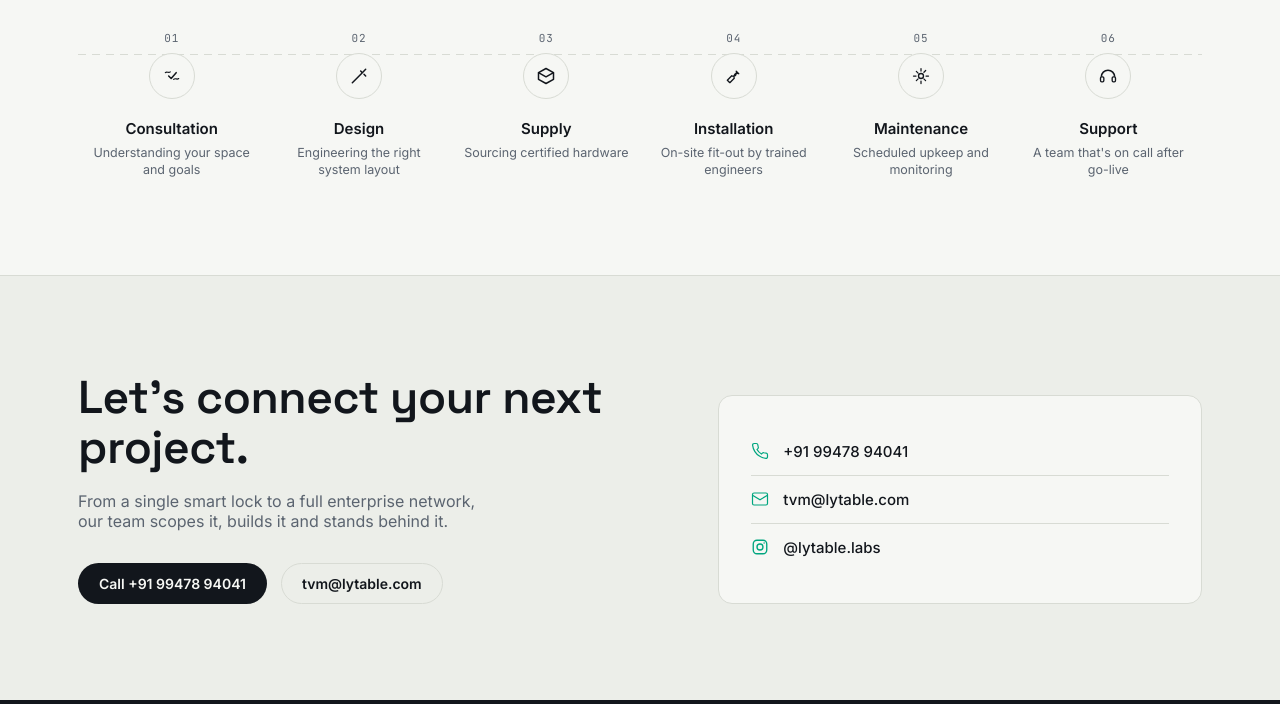
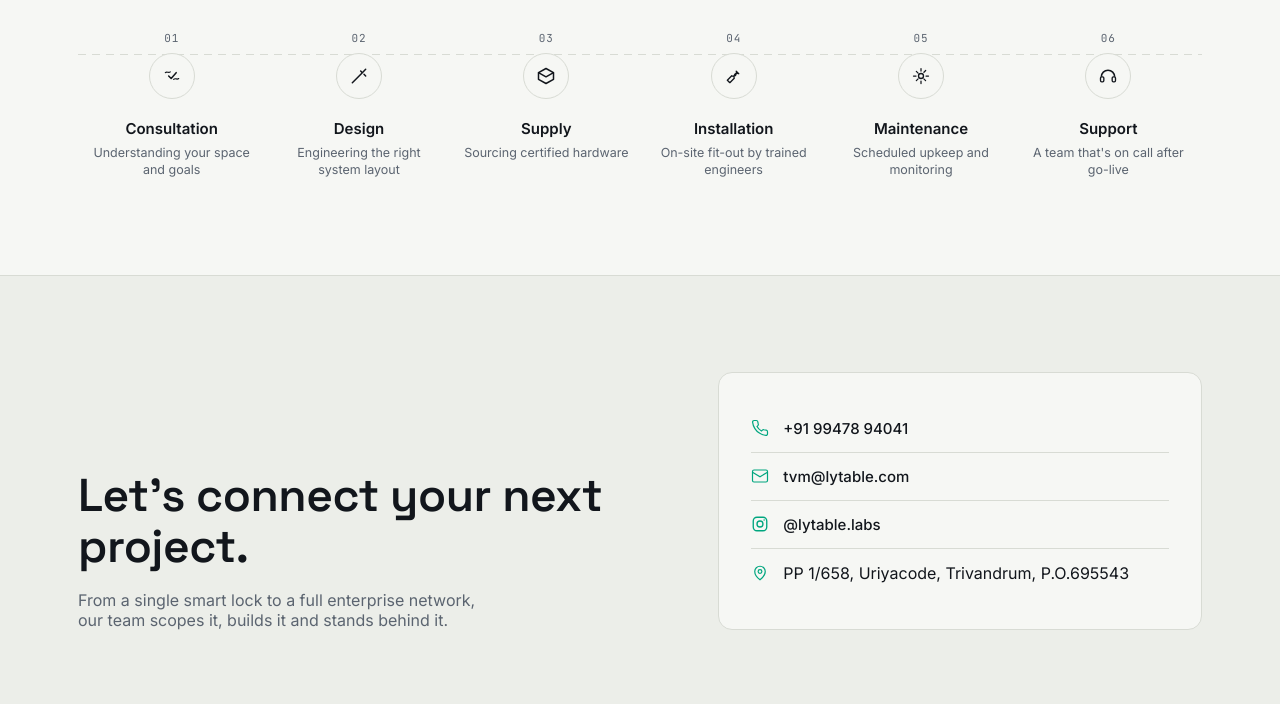
Before and after one commit to afrashamim/Lytable, a plain HTML site: page index.html in a window 1280 px wide. Shown: the part 1648-2352 px from the top of the page. Drawn offline with Linux system fonts and the light colour scheme.

Commit message:
adding address

```diff
--- a/index.html
+++ b/index.html
@@ -184,10 +184,6 @@
     <div>
       <h2>Let's connect your next project.</h2>
       <p class="sub">From a single smart lock to a full enterprise network, our team scopes it, builds it and stands behind it.</p>
-      <div class="contact-actions">
-        <a class="btn btn-primary" href="tel:+919947894041">Call +91 99478 94041</a>
-        <a class="btn btn-ghost" href="mailto:tvm@lytable.com">tvm@lytable.com</a>
-      </div>
     </div>
     <div class="contact-card">
       <div class="contact-row">
@@ -199,20 +195,23 @@
         <a href="mailto:tvm@lytable.com">tvm@lytable.com</a>
       </div>
       <div class="contact-row">
+        <svg viewBox="0 0 24 24" fill="none"><rect x="3" y="3" width="18" height="18" rx="5" stroke="currentColor" stroke-width="1.8"/><circle cx="12" cy="12" r="4" stroke="currentColor" stroke-width="1.8"/><circle cx="17.5" cy="6.5" r="1" fill="currentColor"/></svg>
+
+        <a href="https://www.instagram.com/lytable.labs/" target="_blank" rel="noopener noreferrer">
+        @lytable.labs</a>
+      </div>
+      <div class="contact-row">
   <svg viewBox="0 0 24 24" fill="none">
-    <rect x="3" y="3" width="18" height="18" rx="5"
-          stroke="currentColor" stroke-width="1.8"/>
-    <circle cx="12" cy="12" r="4"
-            stroke="currentColor" stroke-width="1.8"/>
-    <circle cx="17.5" cy="6.5" r="1"
-            fill="currentColor"/>
+    <path d="M12 21s7-5.2 7-11a7 7 0 1 0-14 0c0 5.8 7 11 7 11Z"
+          stroke="currentColor"
+          stroke-width="1.6"/>
+    <circle cx="12" cy="10" r="2.5"
+            stroke="currentColor"
+            stroke-width="1.6"/>
   </svg>
-
-  <a href="https://www.instagram.com/lytable.labs/"
-     target="_blank"
-     rel="noopener noreferrer">
-    @lytable.labs
-  </a>
+  <span>
+    PP 1/658, Uriyacode, Trivandrum, P.O.695543<br>
+  </span>
 </div>
     </div>
   </div>
```
Also changed, not shown: styles.css (line endings or trailing spaces).
